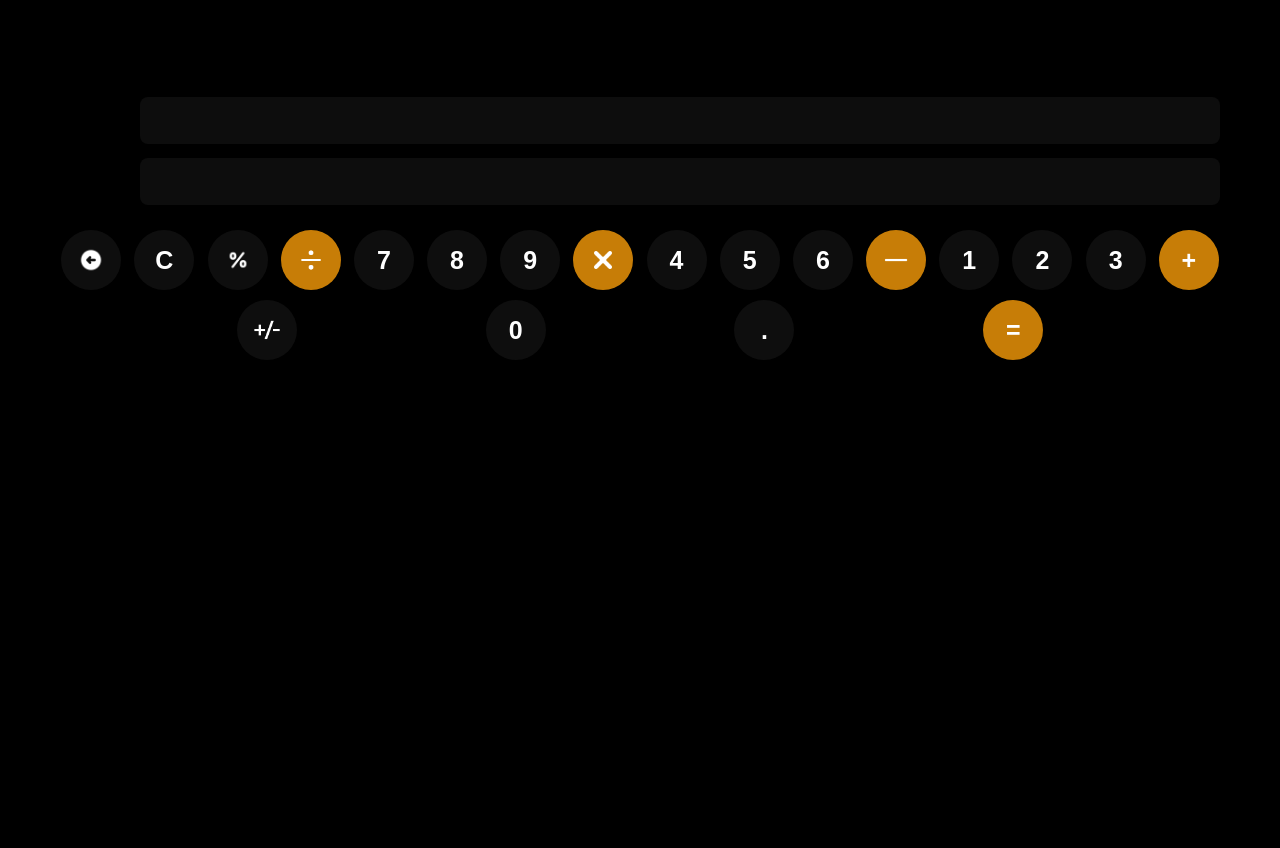
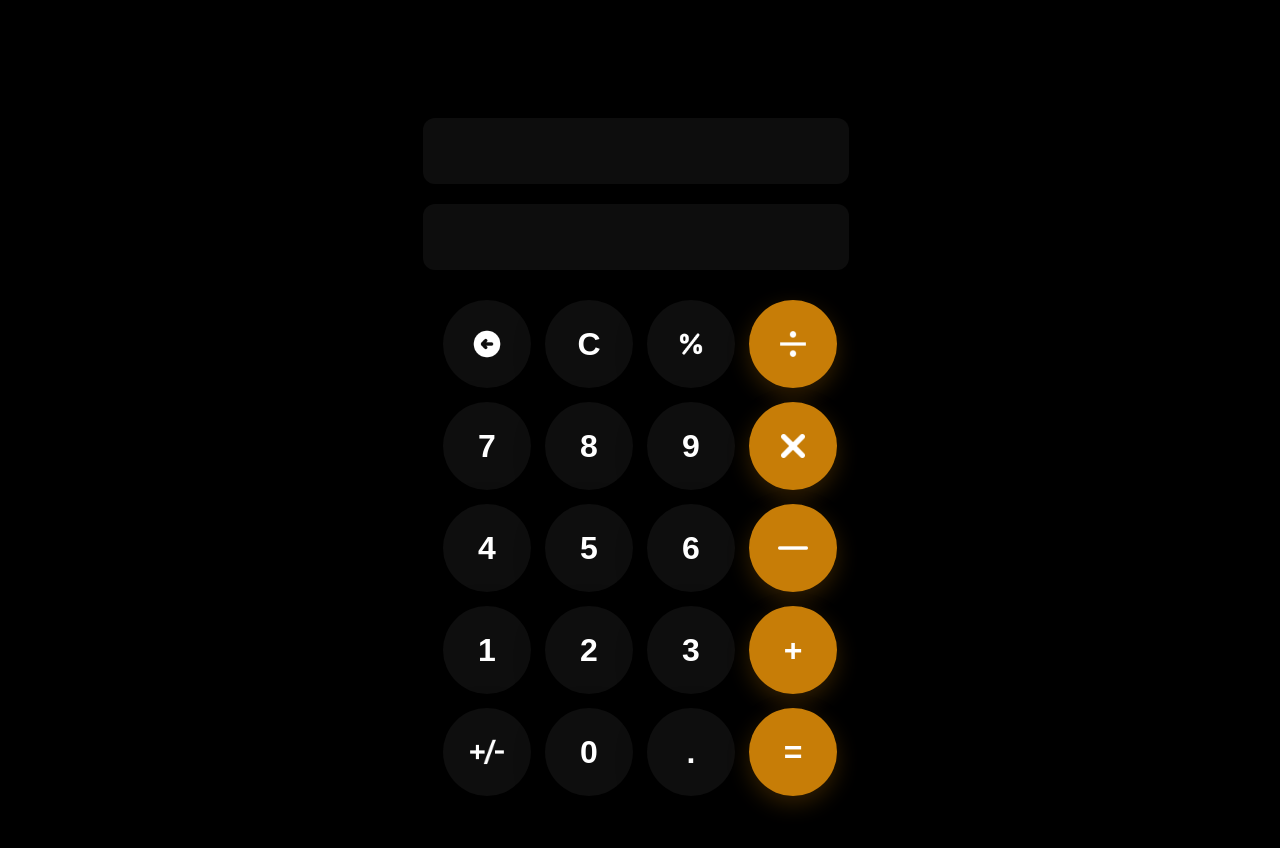
Before and after one commit to blesskid1/CALCULATOR, a plain HTML site: page index.html in a window 1280 px wide. Before the commit the page ends 800 px from the top, so only its background shows below. Drawn offline with Linux system fonts and the light colour scheme.

Commit message:
responsiveness

```diff
--- a/index.css
+++ b/index.css
@@ -80,3 +80,114 @@ body{
 #btns #col-yellow{
     background-color: rgb(199, 125, 7);
 }
+
+/* Tablet / small laptop: keep mobile look but centered and slightly larger */
+@media (min-width: 768px) {
+    body {
+        background-color: #000;
+    }
+
+    #container{
+        max-width: 460px;
+        margin: 60px auto;
+        padding: 20px;
+        border-radius: 14px;
+    }
+
+    #inputs{
+        padding-right: 8px;
+    }
+
+    #num-el, #result-el{
+        width: 100%;
+        margin: 10px 0;
+        font-size: 28px;
+        padding: 14px;
+        border-radius: 10px;
+    }
+
+    #result{
+        font-size: 56px;
+        padding-right: 8px;
+    }
+
+    #btns{
+        padding: 16px;
+        border-radius: 14px;
+        justify-content: center;
+    }
+
+    /* Slightly larger circular buttons while preserving the mobile style */
+    #btns .btn{
+        width: 72px;
+        height: 72px;
+        margin: 8px;
+        background-color: rgba(26,26,26,0.56);
+        box-shadow: 0 6px 16px rgba(0,0,0,0.45);
+        border-radius: 50%;
+    }
+    #btns .btn h3{
+        font-size: 28px;
+    }
+    #btns .btn img{
+        width: 36px;
+    }
+}
+
+/* Desktop / large displays: scale up, center and keep compact mobile layout feel */
+@media (min-width: 1200px) {
+    #container{
+        max-width: 620px; /* wider but still mobile-like */
+        margin: 80px auto;
+        padding: 28px;
+    }
+
+    #num-el, #result-el{
+        font-size: 30px;
+        padding: 16px;
+        border-radius: 12px;
+    }
+
+    #result{
+        font-size: 72px;
+    }
+
+    #btns{
+        display: grid;
+        grid-template-columns: repeat(4, 1fr);
+        gap: 14px;
+        padding: 20px;
+        align-items: center;
+        justify-items: center;
+    }
+
+    /* Keep circular appearance but scale for desktop */
+    #btns .btn{
+        width: 88px;
+        height: 88px;
+        border-radius: 50%;
+        margin: 0;
+        box-shadow: 0 10px 28px rgba(0,0,0,0.55);
+    }
+
+    #btns .btn h3{
+        font-size: 32px;
+    }
+    #btns .btn img{
+        width: 40px;
+    }
+
+    /* Make the yellow (action) button visually prominent on large screens */
+    #btns #col-yellow{
+        transform: translateZ(0);
+        box-shadow: 0 8px 22px rgba(199,125,7,0.25);
+    }
+}
+
+/* Utility: ensure content stays centered on any wide viewport */
+@media (min-width: 900px) {
+    html, body {
+        display: flex;
+        justify-content: center;
+    }
+}
```
